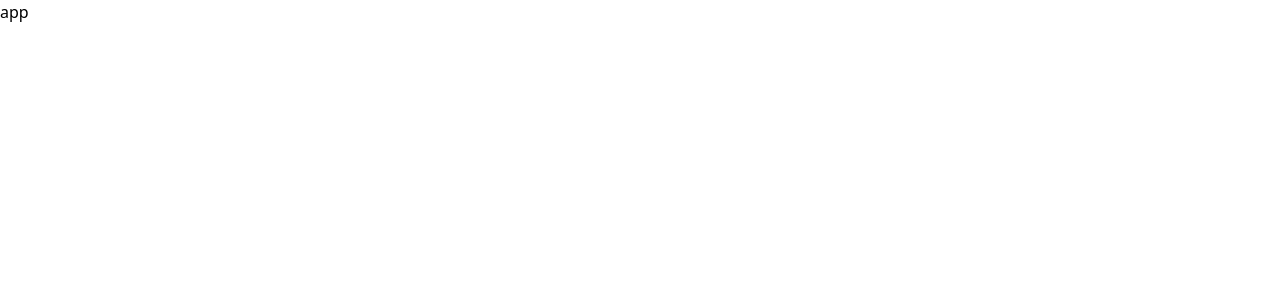
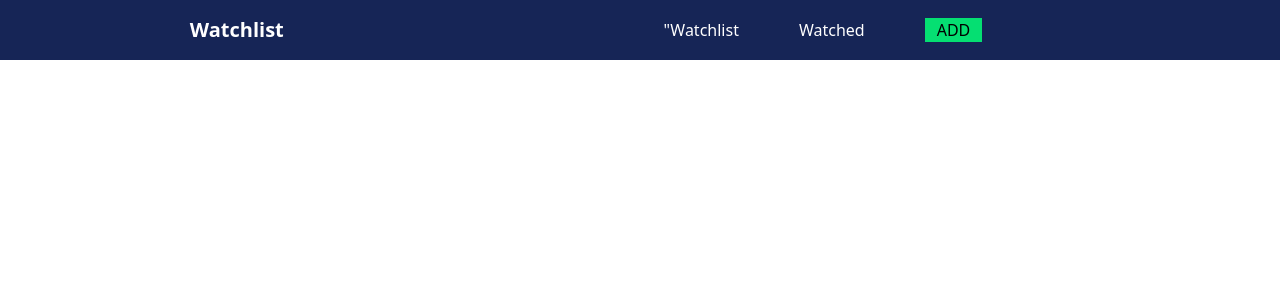
Before and after one commit to saritadipa34/react-movie-app, a React (Vite) app: page / in a window 1280 px wide. Shown: the top 300 px of the page. Built offline with nearby package versions, Linux system fonts and the light colour scheme.

Commit message:
Partially done with Header

```diff
--- a/src/App.jsx
+++ b/src/App.jsx
@@ -1,8 +1,9 @@
+import Header from "./components/Header";
 
 const App=()=>{
   return(
     <div>
-      app
+      <Header />
     </div>
   )
 }
--- /dev/null
+++ b/src/components/Header.jsx
@@ -0,0 +1,14 @@
+
+const Header=()=>{
+    return(
+        <div className="h-15  w-screen flex justify-around items-center bg-blue-950">
+        <h1 className="font-bold cursor-pointer text-xl text-white">Watchlist</h1>
+        <ul className="w-1/3 flex gap-15">
+            <li className="text-white cursor-pointer">"Watchlist</li>
+            <li className=" text-white cursor-pointer">Watched</li>
+            <li className="px-3 bg-green-400 cursor-pointer">ADD</li>
+        </ul>
+        </div>
+    )
+}
+export default Header;
```
